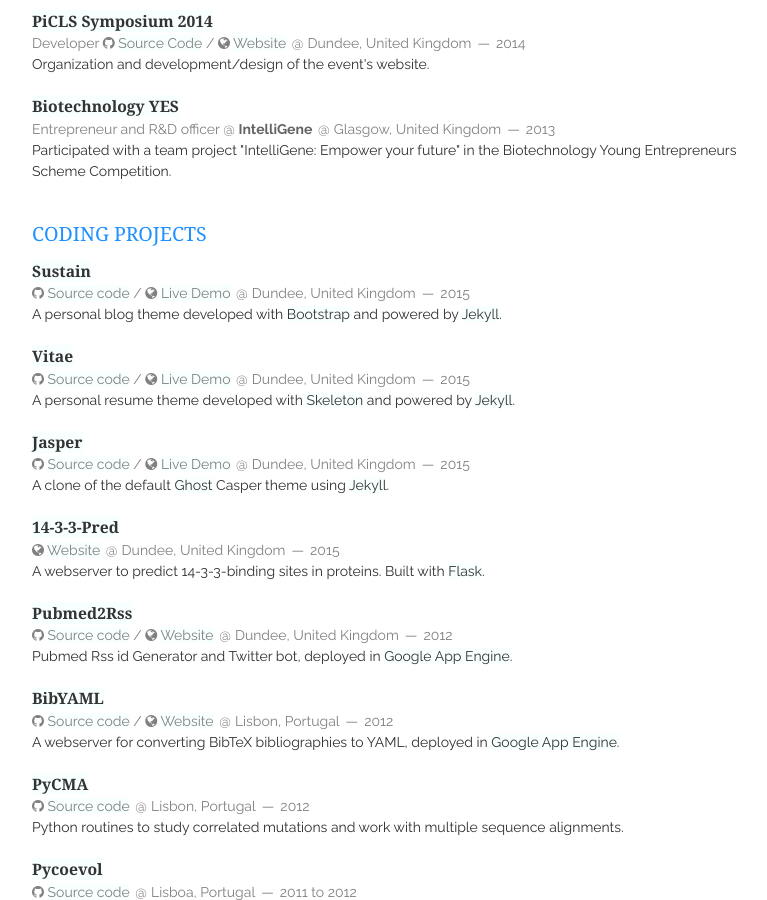
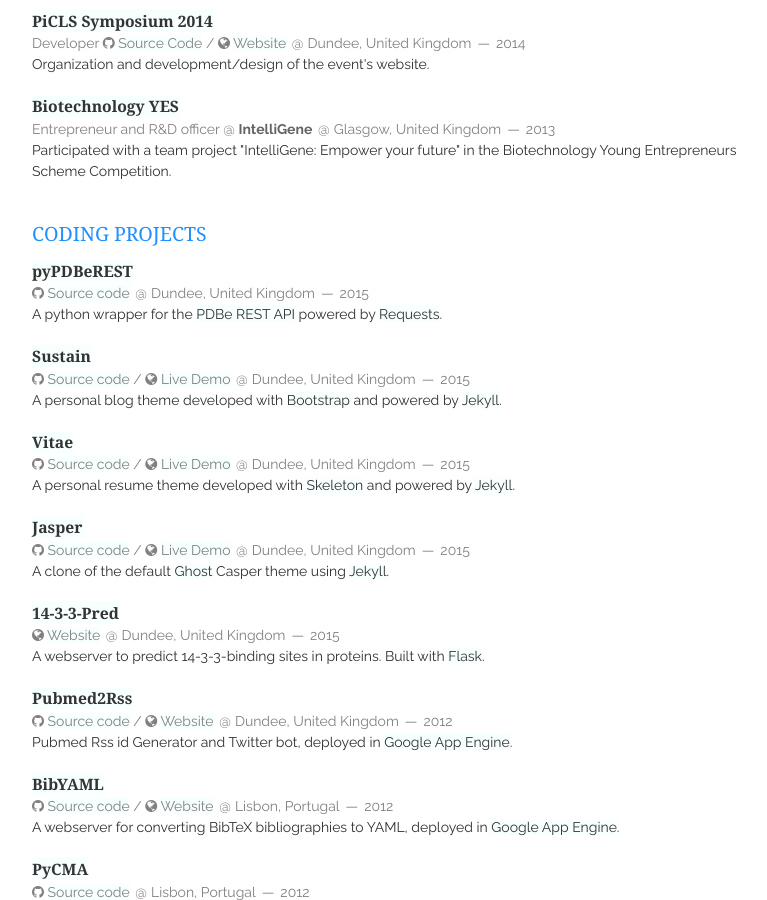
Before and after one commit to biomadeira/resume, a Jekyll site: the page built from index.html, in a window 1280 px wide and 900 px high, scrolled down 3056 px. Shown: the whole window, without its empty margins (328-1095 px from the left). Built offline with Jekyll 4.4.1, drawn with Linux system fonts in a browser that asks for light colours; nearby versions of some CDN libraries; Markdown is read by kramdown in place of the engine named in the settings.

Commit message:
Added the pyPDBeREST project

```diff
--- a/_includes/development.html
+++ b/_includes/development.html
@@ -1,5 +1,16 @@
 <section class="thirteen columns">
     <h1>Coding Projects</h1>
+    <article>
+        <header>
+            <h1><a href="https://pypi.python.org/pypi/pyPDBeREST/0.1.0">pyPDBeREST</a></h1>
+            <span><i class="fa fa-github"></i> <a href="https://github.com/biomadeira/pyPDBeREST">Source code</a>
+            </span>
+            <span><address>Dundee, United Kingdom</address><time>2015</time></span>
+        </header>
+        <p> A python wrapper for the <a href="http://www.ebi.ac.uk/pdbe/api/doc/">PDBe REST API</a> powered by
+            <a href="http://docs.python-requests.org/en/latest/">Requests</a>.
+        </p>
+    </article>
     <article>
         <header>
             <h1><a href="http://biomadeira.github.io/sustain/">Sustain</a></h1>
```
